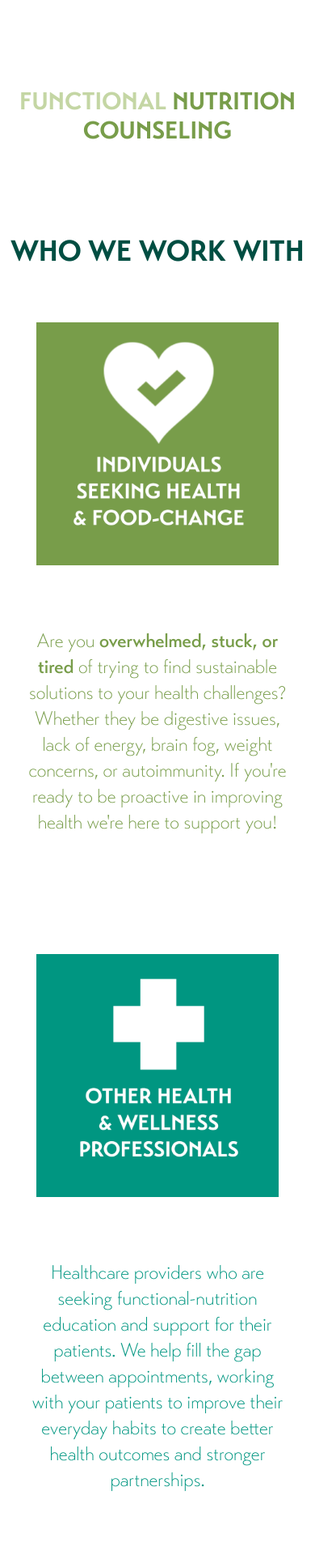
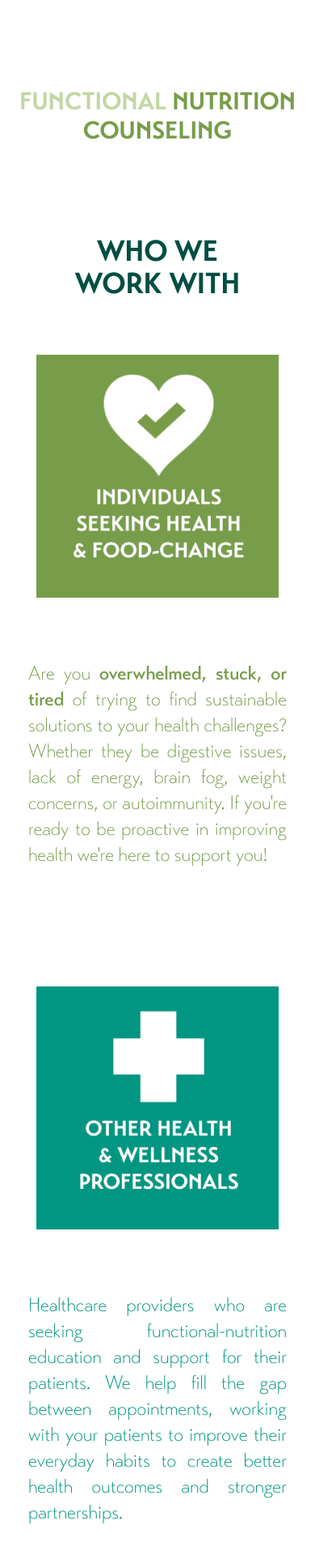
Before and after one commit to jamie-c/nourished, a Next.js app: page /work-with-us in a window 390 px wide. Shown: the part 629-2549 px from the top of the page at 81% size. Built offline with nearby package versions, Linux system fonts and the light colour scheme.

Commit message:
add padding on xs and justify text

```diff
--- a/src/components/WhoWeWorkWithV2.tsx
+++ b/src/components/WhoWeWorkWithV2.tsx
@@ -4,7 +4,7 @@ import Image from "next/image"
 
 const WhoWeWorkWithV2 = () => (
     <>
-    <h2 className={`${transatBold.className} text-4xl text-center uppercase mb-16 text-ndag-500`}>WHO WE WORK WITH</h2>
+    <h2 className={`${transatBold.className} text-4xl text-center uppercase mb-16 text-ndag-500 px-16 sm:px-4`}>WHO WE WORK WITH</h2>
     <div className="flex flex-col sm:flex-row items-start content-center gap-20">
         <div id="work-with-individuals" className="flex flex-col items-center max-w-xs text-center text-nbrg-500">
             <Image
@@ -14,7 +14,7 @@ const WhoWeWorkWithV2 = () => (
                 height={300}
                 alt="Individuals Seeking Health and Wellness"
             />
-            <p className={`${transatLight.className} my-16 text-2xl`}>Are you <span className={transatMedium.className}>overwhelmed, stuck, or tired</span> of trying to find sustainable solutions to your health challenges? Whether they be digestive issues, lack of energy, brain fog, weight concerns, or autoimmunity. If you&apos;re ready to be proactive in improving health we&apos;re here to support you!</p>
+            <p className={`${transatLight.className} my-16 text-2xl text-justify`}>Are you <span className={transatMedium.className}>overwhelmed, stuck, or tired</span> of trying to find sustainable solutions to your health challenges? Whether they be digestive issues, lack of energy, brain fog, weight concerns, or autoimmunity. If you&apos;re ready to be proactive in improving health we&apos;re here to support you!</p>
         </div>
         <div id="work-with-professionals" className="flex flex-col items-center max-w-xs text-center text-nblg-500">
             <Image
@@ -24,7 +24,7 @@ const WhoWeWorkWithV2 = () => (
                 height={300}
                 alt="Other Health and Wellness Professionals"
             />
-            <p className={`${transatLight.className} my-16 text-2xl`}>Healthcare providers who are seeking functional-nutrition education and support for their patients. We help fill the gap between appointments, working with your patients to improve their everyday habits to create better health outcomes and stronger partnerships.</p>
+            <p className={`${transatLight.className} my-16 text-2xl text-justify`}>Healthcare providers who are seeking functional-nutrition education and support for their patients. We help fill the gap between appointments, working with your patients to improve their everyday habits to create better health outcomes and stronger partnerships.</p>
         </div>
     </div>
     </>
```
